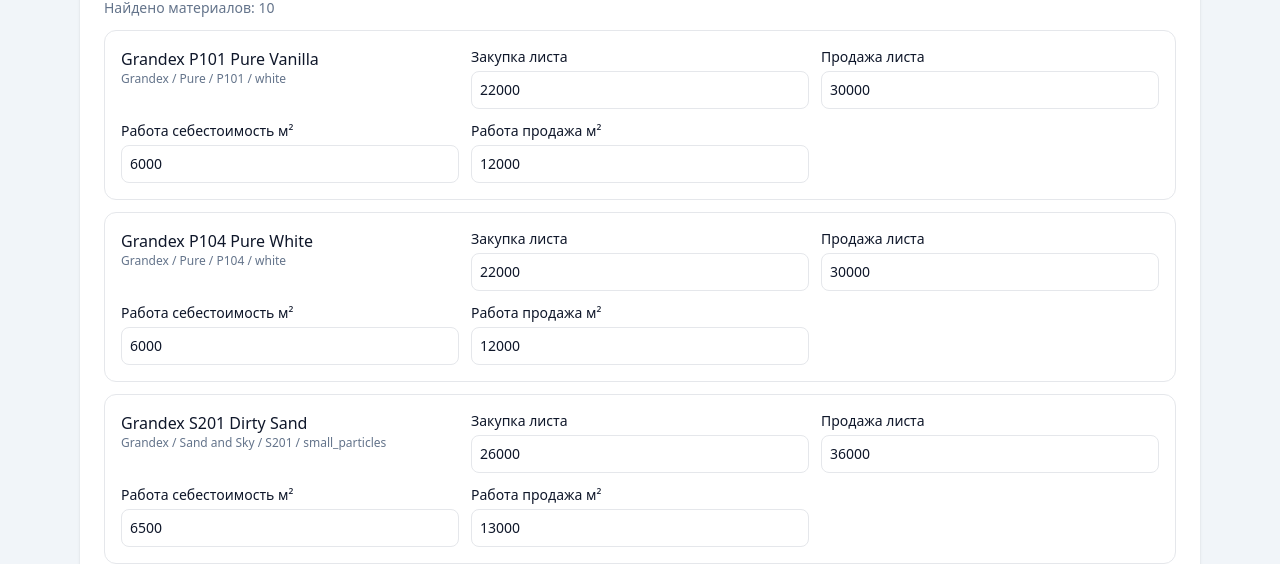
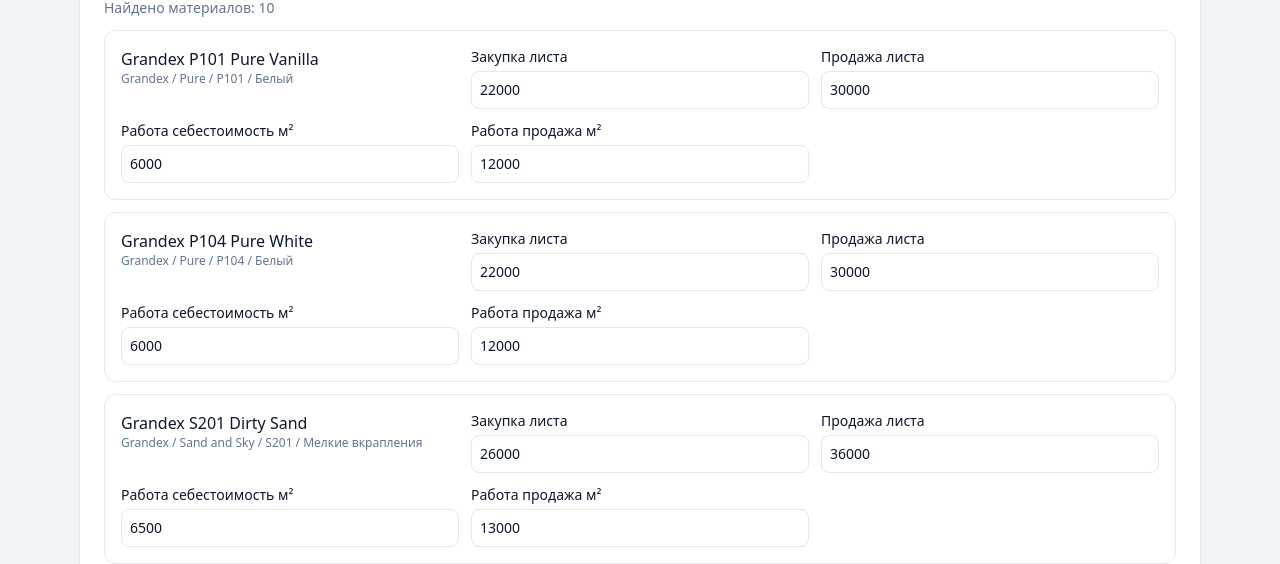
Before and after one commit to 71alex71-dev/calculator1, a Next.js app: page /materials in a window 1280 px wide. Shown: the part 292-856 px from the top of the page. Built offline with nearby package versions, Linux system fonts and the light colour scheme.

Commit message:
Show material category labels

```diff
--- a/app/components/CalculatorApp.tsx
+++ b/app/components/CalculatorApp.tsx
@@ -148,6 +148,18 @@
 };
 
 const formatMoney = (value: number) => `${value.toLocaleString('ru-RU')} ₽`;
+const getCategoryLabel = (category: Material['category']) => {
+  const labels: Record<Material['category'], string> = {
+    white: 'Белый',
+    monochrome: 'Монохромный',
+    small_particles: 'Мелкие вкрапления',
+    large_particles: 'Крупные вкрапления',
+    marble: 'Под мрамор / с разводами',
+    promo: 'Акция',
+  };
+
+  return labels[category];
+};
 
 export default function CalculatorApp({ page }: { page: 'new' | 'materials' | 'summary' | 'message' }) {
   const [materials, setMaterials] = useState<Material[]>(DEFAULT_MATERIALS);
@@ -418,7 +430,7 @@
           <div>
             <div className="font-medium">{m.fullName}</div>
             <div className="text-xs text-slate-500">
-              {m.brand} / {m.series} / {m.code} / {m.category}
+              {m.brand} / {m.series} / {m.code} / {getCategoryLabel(m.category)}
             </div>
           </div>
 
```
